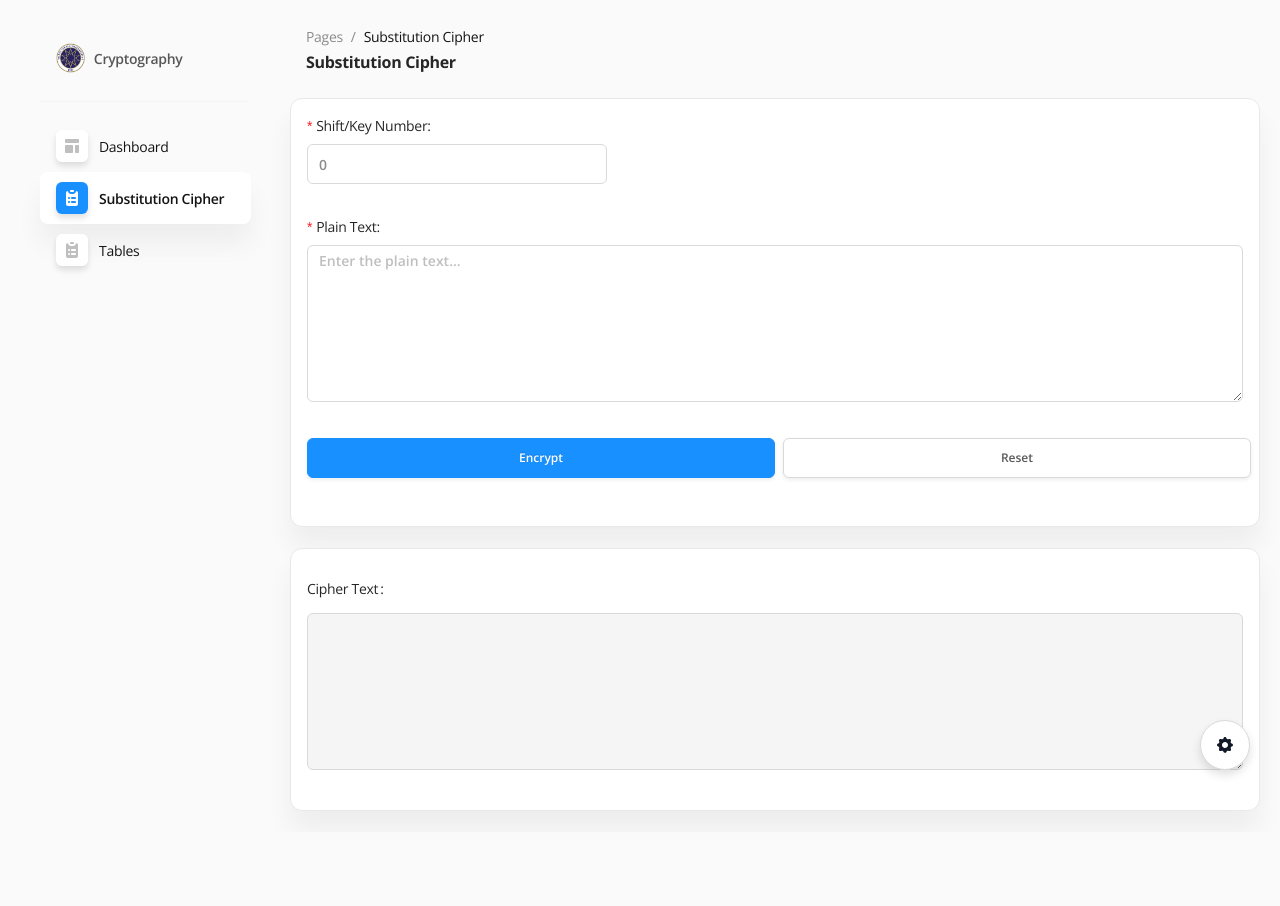
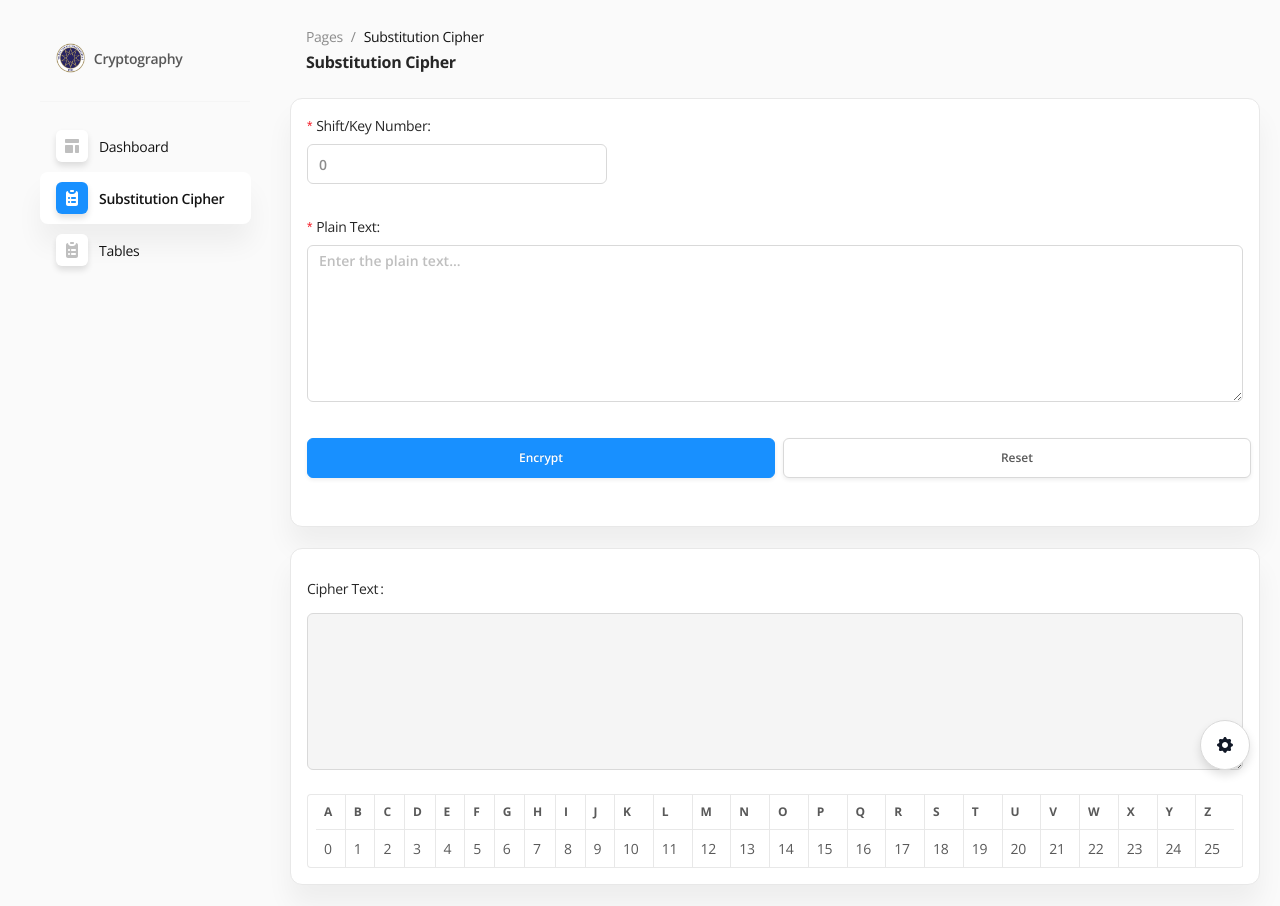
Before and after one commit to WakabayashiG/cryptography-algorithms, a Vue app: page /#/substitutionCipher in a window 1280 px wide. Before the commit the page ends 832 px from the top, so only its background shows below. Built offline with nearby package versions, Linux system fonts and the light colour scheme; what vue-github-buttons would draw is missing.

Commit message:
letter table ui

```diff
--- a/src/scss/components/_table.scss
+++ b/src/scss/components/_table.scss
@@ -6,7 +6,7 @@
 
 // Tables
 .ant-table-thead > tr > th {
-	color: $color-gray-7;
+	color: $color-gray-8;
 	font-weight: $fw-bold;
 	background-color: transparent;
 	font-size: 12px;
--- a/src/views/SubstitutionCipher.vue
+++ b/src/views/SubstitutionCipher.vue
@@ -11,7 +11,6 @@
           <a-textarea placeholder="Enter the plain text..." :rows="7"
                       v-decorator="['plainText', { rules: [{ required: true, message: 'Please input plain text!' }] }]" />
         </a-form-item>
-
 
         <a-row type="flex">
           <a-col :span="24" :md="12">
@@ -29,8 +28,6 @@
             </a-form-item>
           </a-col>
         </a-row>
-
-
       </a-form>
     </a-card>
 
@@ -40,9 +37,11 @@
       <a-form-item label="Cipher Text: ">
         <a-textarea :rows="7" :disabled="true" v-model:value="cipherText" />
       </a-form-item>
+
+      <a-table
+          :columns="getLetterTableColumns" :data-source="getLetterTableData" size="small" bordered :pagination="false"
+      />
     </a-card>
-
-
 
   </div>
 </template>
@@ -61,7 +60,6 @@ export default {
         'K':10, 'L':11, 'M':12, 'N':13, 'O':14, 'P':15, 'Q':16, 'R':17, 'S':18, 'T':19,
         'U':20, 'V':21, 'W':22, 'X':23, 'Y':24, 'Z':25
       },
-
       cipherText:''
     };
   },
@@ -100,12 +98,34 @@ export default {
 
     getKeyByValue(object, value) {
       return Object.keys(object).find(key => object[key] === value);
+    },
+
+  },
+
+  computed: {
+    getLetterTableColumns() {
+      let columns = [];
+      for (const item in this.lettersIdxMap) {
+        columns.push({
+          title: item,
+          dataIndex: item,
+        })
+      }
+
+      return columns;
+    },
+
+    getLetterTableData() {
+      let data = [{ key: '1'}];
+      for (const item in this.lettersIdxMap) {
+        data[0][item] = this.lettersIdxMap[item];
+      }
+
+      return data;
     }
-
   }
 }
 </script>
 
 <style scoped>
-
 </style>
```
